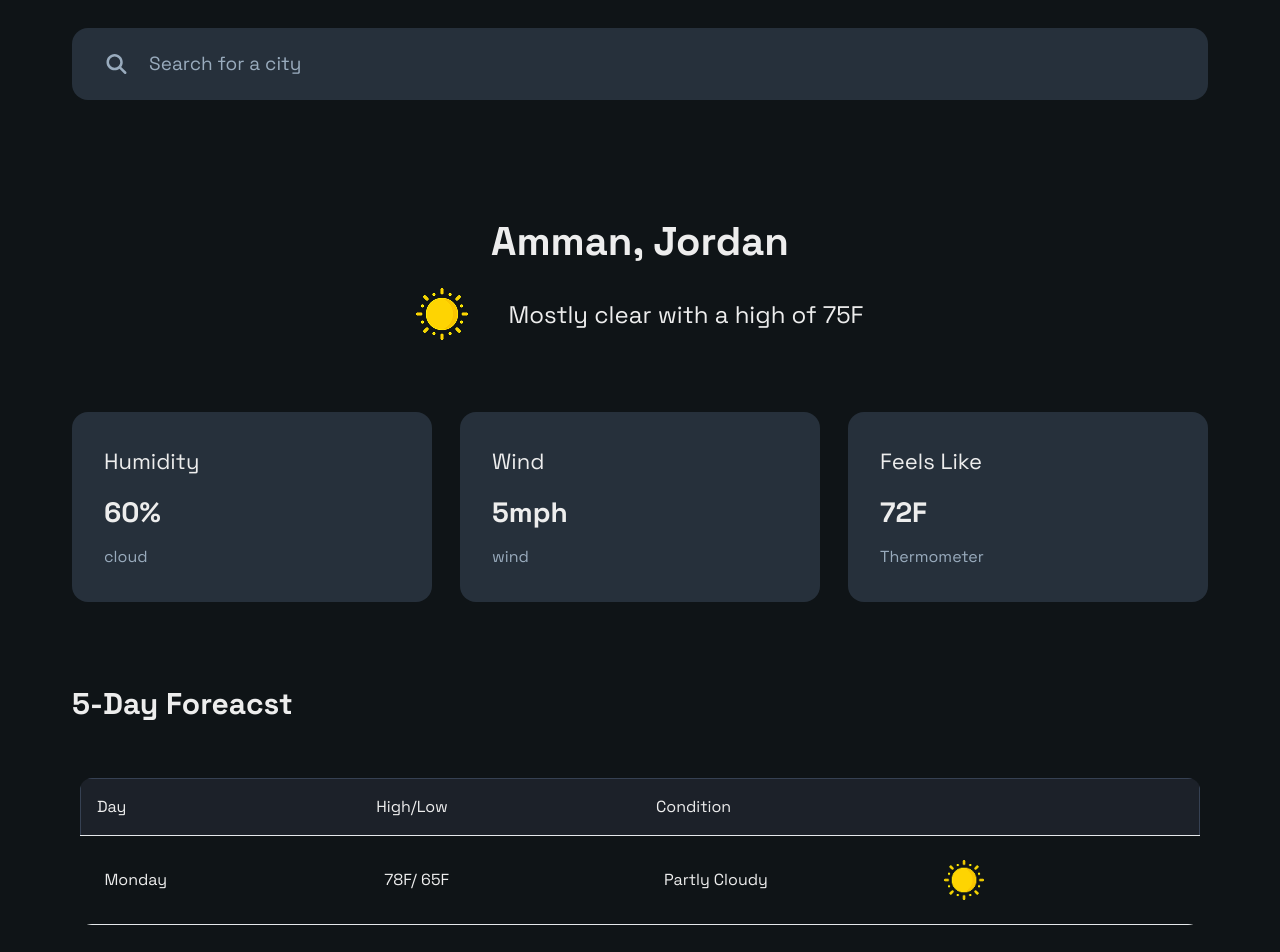
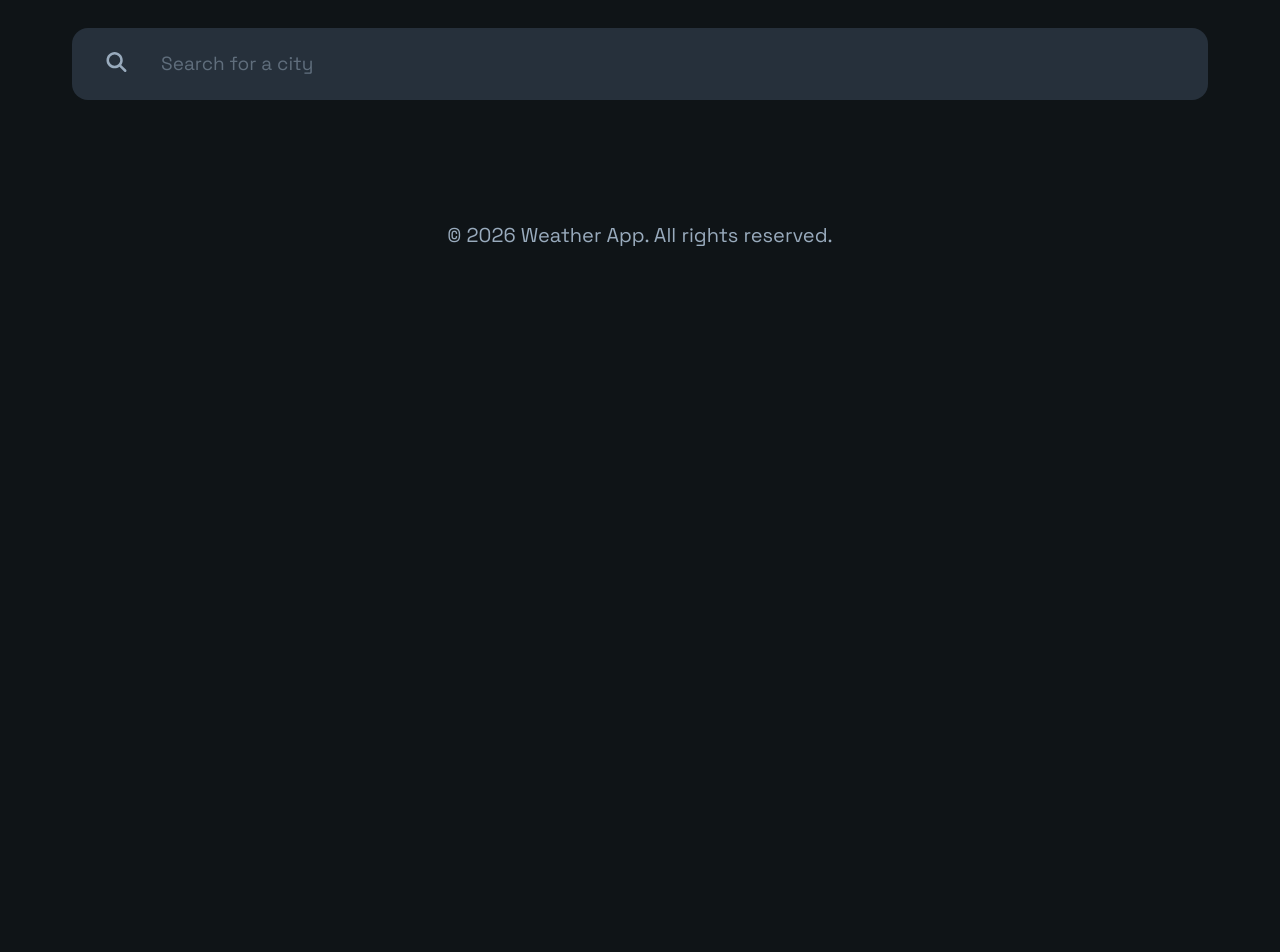
Before and after one commit to SalsabeelZubaidi/Weather-App, a Next.js app: page / in a window 1280 px wide. Shown: the part 100-1052 px from the top of the page. After the commit the page ends 800 px from the top, so only its background shows below. Built offline with nearby package versions, Linux system fonts and the light colour scheme.

Commit message:
feat: add search functionality and wire up dummy weather data to test dynamic UI

```diff
--- /dev/null
+++ b/app/JsonFiles/weatherTest.json
@@ -0,0 +1,47 @@
+[
+
+{
+    "city":"Amman",
+    "country":"Jordan",
+    "weatherSummary": "Mostly clear with a high of 75F",
+    "icon": "/images/sun.png",
+    "humidityValue": "60%",
+    "windValue": "5mph",
+    "feelsValue": " 72F",
+    "day": "Monday",
+    "tempHigh":"78",
+    "tempLow":"65",
+    "condition":"Partly Cloudy",
+    "tableIcon":"/images/sun.png"
+},
+{
+    "city":"Cairo",
+    "country":"Egypt",
+    "weatherSummary": "Mostly clear with a high of 75F",
+    "icon": "/images/cloudy.png",
+    "humidityValue": "30%",
+    "windValue": "5mph",
+    "feelsValue": " 20F",
+    "day": "Monday",
+    "tempHigh":"30",
+    "tempLow":"15",
+    "condition":"Cloudy",
+    "tableIcon":"/images/cloudy.png"
+},
+{
+    "city":"Abu Dhabi",
+    "country":"United Arab Emirates",
+    "weatherSummary": "Mostly clear with a high of 90F",
+    "icon": "/images/clear.png",
+    "humidityValue": "70%",
+    "windValue": "5mph",
+    "feelsValue": " 80F",
+    "day": "Monday",
+    "tempHigh":"80",
+    "tempLow":"60",
+    "condition":"Clear",
+    "tableIcon":"/images/clear.png"
+}
+
+
+]
--- a/app/components/CurrentWeather.jsx
+++ b/app/components/CurrentWeather.jsx
@@ -1,15 +1,17 @@
+import JsonData from '../JsonFiles/weatherTest.json'
 export default function CurrentWeather() {
-    return <>
-        <div className="flex justify-center pt-12 sm:pt-16 lg:pt-24 px-4">
-            <h1 className="text-2xl sm:text-3xl md:text-4xl lg:text-[40px] font-bold text-center">
-                Amman, Jordan
-            </h1>
-        </div>
+    // const  Json = JsonData;
+    // return <>
+    //     <div className="flex justify-center pt-12 sm:pt-16 lg:pt-24 px-4">
+    //         <h1 className="text-2xl sm:text-3xl md:text-4xl lg:text-[40px] font-bold text-center">
+    //             {Json.city}, {Json.country}
+    //         </h1>
+    //     </div>
 
-            {/* forecast summary */}
-        <div className="flex flex-col sm:flex-row justify-center items-center px-4 pb-8 sm:pb-12 gap-4 sm:gap-10">
-            <img src='/images/sun.png' className="w-12 h-12 sm:w-auto sm:h-auto"/>
-            <span className="text-lg sm:text-xl md:text-[24px] text-center"> Mostly clear with a high of 75F</span>
-        </div>
-     </>
+    //         {/* forecast summary */}
+    //     <div className="flex flex-col sm:flex-row justify-center items-center px-4 pb-8 sm:pb-12 gap-4 sm:gap-10">
+    //         <img src={Json.icon} className="w-12 h-12 sm:w-auto sm:h-auto"/>
+    //         <span className="text-lg sm:text-xl md:text-[24px] text-center"> {Json.weatherSummary}</span>
+    //     </div>
+    //  </>
 }
--- a/app/components/ForecastRow.jsx
+++ b/app/components/ForecastRow.jsx
@@ -1,17 +1,18 @@
-export default function ForecastRow() {
+import jsonData from '../JsonFiles/weatherTest.json'
+export default function ForecastRow({rowData}) {
     return <tbody>
                 <tr className="border-t border-b border-[#E5E8EB]">
                   <td className="p-3 sm:p-6 text-xs sm:text-base wrap-break-word">
-                    Monday
+                    {rowData.day}
                   </td>
                   <td className="p-3 sm:p-6 text-xs sm:text-base wrap-break-word">
-                    78F/ 65F
+                    {rowData.tempHigh}F, {rowData.tempLow}F
                   </td>
                   <td className="p-3 sm:p-6 text-xs sm:text-base wrap-break-word">
-                    Partly Cloudy
+                    {rowData.condition}
                   </td>
                   <td className="p-3 sm:p-6 hidden sm:table-cell">
-                    <img className='w-[35px] sm:w-[40px] h-[35px] sm:h-[40px]' src='/images/sun.png' alt="Weather icon" />
+                    <img className='w-[35px] sm:w-[40px] h-[35px] sm:h-[40px]' src={rowData.tableIcon} alt="Weather icon" />
                   </td>
                 </tr>
               </tbody>
--- a/app/components/ForecastTable.jsx
+++ b/app/components/ForecastTable.jsx
@@ -1,10 +1,10 @@
 import ForecastRow from "./ForecastRow"
 
-export default function ForecastTable() {
+export default function ForecastTable({cityData}) {
 
 return <>
     <div className="flex flex-col">
-        <h3 className="mt-8 sm:mt-12 lg:mt-15 mb-4 sm:mb-6 text-2xl sm:text-3xl font-bold">5-Day Foreacst</h3>
+        <h3 className="mt-8 sm:mt-12 lg:mt-15 mb-4 sm:mb-6 text-2xl sm:text-3xl font-bold">5-Day Forecast</h3>
 
         <div className="px-0 sm:px-2">
             <div className="w-full">
@@ -24,10 +24,10 @@ return <>
                             </td>
                         </tr>
                     </thead>
-                    <ForecastRow />
+                    <ForecastRow rowData={cityData} />
                 </table>
             </div>
         </div>
     </div>
     </>
-    }
+}
--- a/app/components/SearchBar.jsx
+++ b/app/components/SearchBar.jsx
@@ -1,15 +1,40 @@
+"use client";
+import { useState } from "react";
 import { FontAwesomeIcon } from '@fortawesome/react-fontawesome'
 import { faMagnifyingGlass } from '@fortawesome/free-solid-svg-icons'
+import jsonData from '../JsonFiles/weatherTest.json'
 
-export default function SearchBar(){
+export default function SearchBar({onCitySelect}){
+    const json= jsonData;
+    const [query, setQuery] = useState("");
+    const[result, setResult] = useState(null);
+
+    const searchData = () =>{
+        const found= json.find(
+            (item) =>
+                item.city.toLowerCase() === query.toLowerCase()
+            || item.country.toLowerCase() === query.toLowerCase()
+        );
+        onCitySelect(found);
+    }
+
     return <div
         className="flex items-center bg-[#26303B] rounded-2xl h-[60px] sm:h-[72px] px-4 sm:px-8 w-full">
-            <FontAwesomeIcon
+            <button
+                className='cursor-pointer'
+                onClick= {searchData}
+            >
+                <FontAwesomeIcon
                 icon={faMagnifyingGlass}
                 className="mr-3 sm:mr-5 text-[#99ABBD] text-lg sm:text-xl"
             />
-            <span className="text-[16px] sm:text-[19px] text-[#99ABBD]">
-                Search for a city
-            </span>
+            </button>
+            <input
+            value={query}
+            onChange = {(e) =>setQuery(e.target.value) }
+            className="text-[16px] sm:text-[19px] text-[#99ABBD] w-full p-3 rounded-2xl"
+            placeholder='Search for a city'
+            />
         </div>
+
 }
--- a/app/components/StatCard.jsx
+++ b/app/components/StatCard.jsx
@@ -1,27 +1,41 @@
-export default function StatCard(){
+"use client";
+import JsonData from '../JsonFiles/weatherTest.json'
+
+export default function StatCard({cityData}){
+    const Json= JsonData;
     const stats= [
         {
             title: "Humidity",
-            value: "60%",
+            value: cityData.humidityValue,
             label: "cloud"
-
         },
         {
             title: "Wind",
-            value: "5mph",
+            value: cityData.windValue,
             label: "wind"
-
         },
         {
             title: "Feels Like",
-            value: "72F",
+            value: cityData.feelsValue,
             label: "Thermometer"
-
         },
 
     ]
 
-    return <div
+    return <>
+        <div className="flex justify-center pt-12 sm:pt-16 lg:pt-24 px-4">
+            <h1 className="text-2xl sm:text-3xl md:text-4xl lg:text-[40px] font-bold text-center">
+                {cityData.city}, {cityData.country}
+            </h1>
+        </div>
+            {/* forecast summary */}
+        <div className="flex flex-col sm:flex-row justify-center items-center px-4 pb-8 sm:pb-12 gap-4 sm:gap-10">
+            <img src={cityData.icon} className="w-12 h-12 sm:w-auto sm:h-auto"/>
+            <span className="text-lg sm:text-xl md:text-[24px] text-center"> {cityData.weatherSummary}</span>
+        </div>
+
+        {/* stats cards */}
+        <div
             className="grid grid-cols-1 sm:grid-cols-2 lg:grid-cols-3 gap-4 sm:gap-6 lg:gap-7 justify-center">
             { stats.map((stat) =>(
                 <div key={stat.title} className="flex flex-col items-start p-4 sm:p-6 lg:p-8 bg-[#26303B] w-full lg:max-w-[455px] min-h-[170px] sm:min-h-[190px] rounded-2xl gap-3 sm:gap-4">
@@ -32,5 +46,5 @@ export default function StatCard(){
                 )
             )}
             </div>
-
+            </>
 }
--- a/app/page.js
+++ b/app/page.js
@@ -1,14 +1,17 @@
+"use client";
+import { useState } from "react";
 import SearchBar from "./components/SearchBar";
 import CurrentWeather from "./components/CurrentWeather";
 import StatCard from "./components/StatCard";
 import ForecastTable from "./components/ForecastTable";
 
 export default function Home() {
+  const [selectedCity, setSelectedCity] = useState(null);
   return (<>
       {/* Header */}
       <div className="pt-6 sm:pt-8 lg:pt-10 px-2 sm:px-5 pb-4 sm:pb-5">
         <div className="mx-auto max-w-6xl w-full flex flex-wrap justify-between items-center gap-3">
-          <img src="/images/weatherAppLogo.png" alt="Waether App" className="w-[120px] sm:w-[144px] h-auto"/>
+          <img src="/images/weatherAppLogo.png" alt="Weather App" className="w-[120px] sm:w-[144px] h-auto"/>
           <div className="flex items-center">
             <h4 className="font-bold mr-3 sm:mr-5 text-[16px] sm:text-[18px]">°C</h4>
             <img
@@ -24,16 +27,20 @@ export default function Home() {
       <div className="pt-6 sm:pt-8 lg:pt-10 px-2 sm:px-6 md:px-8 lg:px-2 pb-12 sm:pb-16 lg:pb-20 flex flex-col gap-4 sm:gap-6 mx-auto max-w-6xl w-full">
 
         {/* Search bar */}
-        <SearchBar />
+        <SearchBar onCitySelect={setSelectedCity}/>
 
-        {/* waether location summary  */}
+        {/* weather location summary  */}
         <CurrentWeather />
 
-        {/* foreacst statictics - statcards */}
-        <StatCard />
+        {/* forecast statistics - statcards */}
+        {selectedCity&&
+          <StatCard cityData={selectedCity}/>
+        }
 
-        {/*  forecats Days table */}
-        <ForecastTable />
+        {/*  forecast Days table */}
+        {selectedCity&&
+          <ForecastTable cityData={selectedCity} />
+        }
 
        </div>
 
```
Also changed, not shown: public/images/clear.png, public/images/snowy.png.
